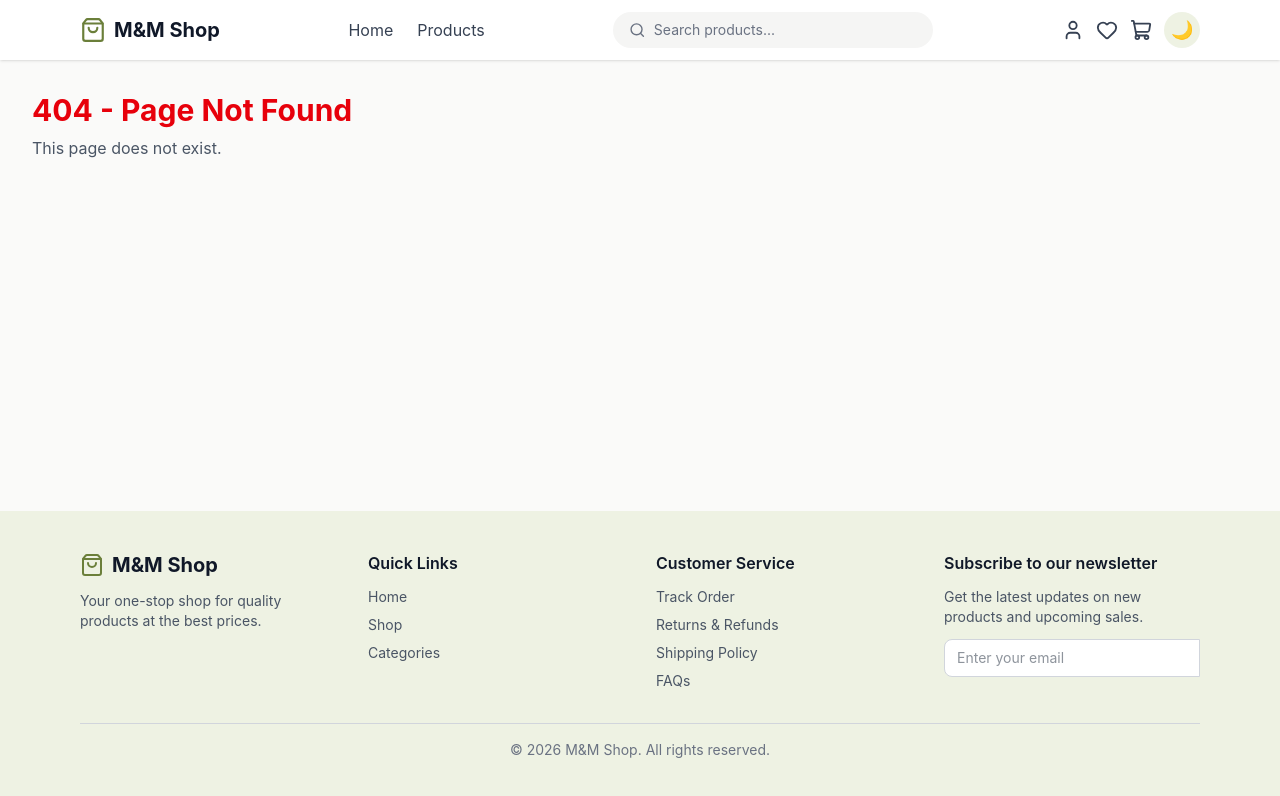
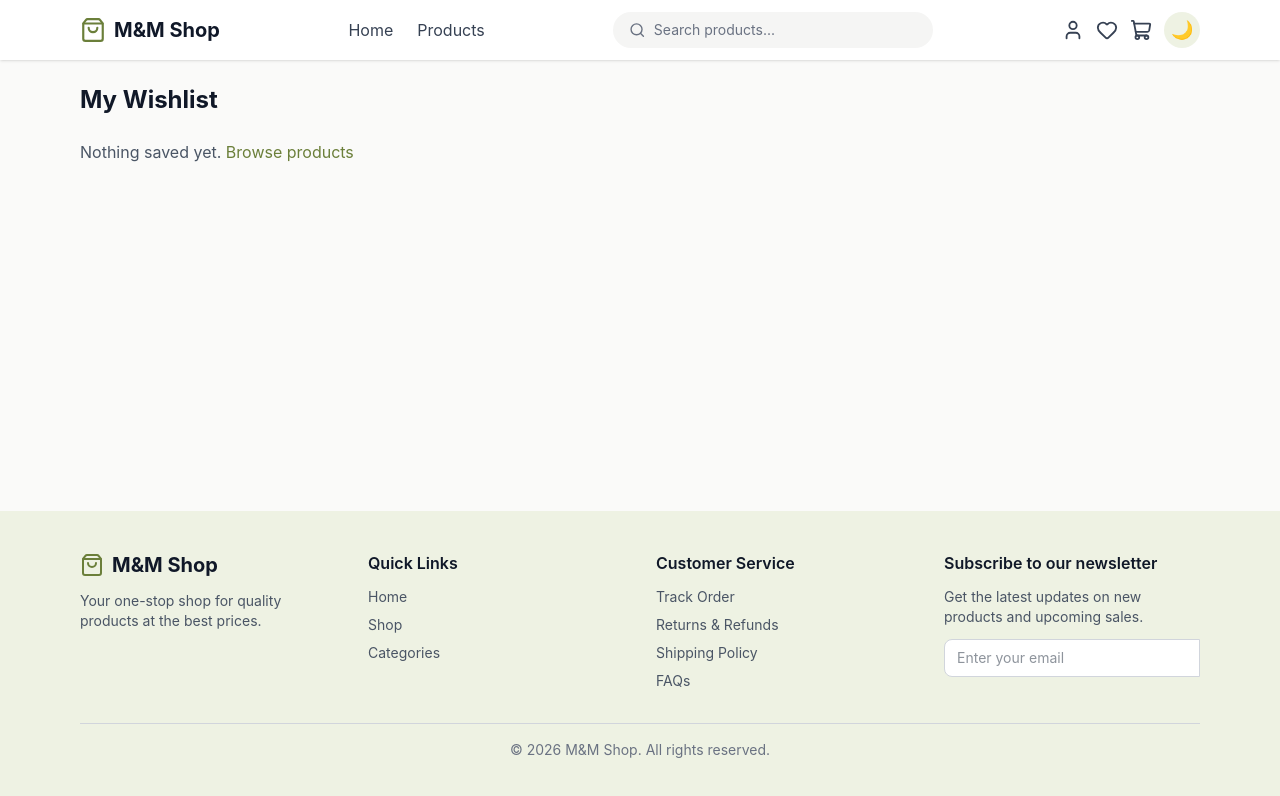
Before and after one commit to stackcode-wth/ecommerce-frontend, a React (Vite) app: page /wishlist in a window 1280 px wide. Shown: the top 796 px of the page. Built offline with nearby package versions, Linux system fonts and the light colour scheme.

Commit message:
adding wishlist

```diff
--- a/src/App.jsx
+++ b/src/App.jsx
@@ -8,6 +8,7 @@ import Cart from './pages/Cart';
 import Login from './pages/Login';
 import Register from './pages/Register';
 import NotFound from './pages/NotFound';
+import Wishlist from './pages/Wishlist';
 
 function App() {
   return (
@@ -23,6 +24,7 @@ function App() {
           <Route path="/login" element={<Login />} />
           <Route path="/register" element={<Register />} />
           <Route path="*" element={<NotFound />} />
+          <Route path="/wishlist" element={<Wishlist />} />
         </Routes>
       </main>
 
--- a/src/components/Navbar.jsx
+++ b/src/components/Navbar.jsx
@@ -3,12 +3,15 @@ import { Link, useNavigate } from 'react-router-dom';
 import { ShoppingBag, Search, Heart, ShoppingCart, Menu, X , User} from 'lucide-react';
 import ThemeToggle from './ThemeToggle';
 import { useCart } from '../context/CartContext';
+import { useWishlist } from '../context/WishlistContext';
+
 
 function Navbar() {
   const [menuOpen, setMenuOpen] = useState(false);
   const [searchText, setSearchText] = useState('');
   const navigate = useNavigate();
   const { cartCount } = useCart();
+  const { wishlistCount } = useWishlist();
 
   const navLinks = [
     { label: 'Home', path: '/' },
@@ -71,12 +74,15 @@ function Navbar() {
           >
             <User size={22} />
           </Link>
-          <button
-            aria-label="Wishlist"
-            className="text-gray-700 hover:text-brand dark:text-gray-200"
-          >
-            <Heart size={22} />
-          </button>
+
+          <Link to="/wishlist" aria-label="Wishlist" className="relative text-gray-700 hover:text-brand dark:text-gray-200">
+  <Heart size={22} />
+  {wishlistCount > 0 && (
+    <span className="absolute -top-2 -right-2 flex h-5 w-5 items-center justify-center rounded-full bg-brand text-xs text-white">
+      {wishlistCount}
+    </span>
+  )}
+</Link>
 
           <Link
   to="/cart"
--- a/src/components/ProductCard.jsx
+++ b/src/components/ProductCard.jsx
@@ -2,9 +2,12 @@ import { Link } from 'react-router-dom';
 import { Heart, Star, ShoppingCart } from 'lucide-react';
 import { useCart } from '../context/CartContext';
 import { formatCurrency } from '../utils/currency';
+import { useWishlist } from '../context/WishlistContext';
 
 function ProductCard({ product }) {
   const { addToCart } = useCart();
+  const { isWishlisted, toggleWishlist } = useWishlist();
+const liked = isWishlisted(product.id);
   return (
     <div className="flex flex-col overflow-hidden rounded-xl border border-gray-200 bg-card-light dark:border-dark-border dark:bg-dark-surface">
 
@@ -16,11 +19,14 @@ function ProductCard({ product }) {
           {product.image}
         </Link>
         <button
-          aria-label="Add to wishlist"
-          className="absolute right-3 top-3 flex h-8 w-8 items-center justify-center rounded-full bg-white text-gray-600 shadow-sm hover:text-red-500 dark:bg-dark-surface dark:text-gray-300"
-        >
-          <Heart size={16} />
-        </button>
+  onClick={() => toggleWishlist(product)}
+  aria-label={liked ? 'Remove from wishlist' : 'Add to wishlist'}
+  className={`absolute right-3 top-3 flex h-8 w-8 items-center justify-center rounded-full bg-white shadow-sm hover:text-red-500 dark:bg-dark-surface ${
+    liked ? 'text-red-500' : 'text-gray-600 dark:text-gray-300'
+  }`}
+>
+  <Heart size={16} className={liked ? 'fill-red-500' : ''} />
+</button>
       </div>
 
 
--- /dev/null
+++ b/src/context/WishlistContext.jsx
@@ -0,0 +1,39 @@
+import { createContext, useContext, useEffect, useState } from 'react';
+
+const WishlistContext = createContext();
+
+export function WishlistProvider({ children }) {
+  const [wishlistItems, setWishlistItems] = useState(() => {
+    const saved = localStorage.getItem('wishlist');
+    return saved ? JSON.parse(saved) : [];
+  });
+
+  useEffect(() => {
+    localStorage.setItem('wishlist', JSON.stringify(wishlistItems));
+  }, [wishlistItems]);
+
+  const isWishlisted = (id) => wishlistItems.some((item) => item.id === id);
+
+  const toggleWishlist = (product) => {
+    setWishlistItems((current) =>
+      current.some((item) => item.id === product.id)
+        ? current.filter((item) => item.id !== product.id)
+        : [...current, product]
+    );
+  };
+
+  const value = {
+    wishlistItems,
+    isWishlisted,
+    toggleWishlist,
+    wishlistCount: wishlistItems.length,
+  };
+
+  return (
+    <WishlistContext.Provider value={value}>{children}</WishlistContext.Provider>
+  );
+}
+
+export function useWishlist() {
+  return useContext(WishlistContext);
+}
--- a/src/main.jsx
+++ b/src/main.jsx
@@ -2,6 +2,7 @@ import { StrictMode } from 'react'
 import { createRoot } from 'react-dom/client'
 import { BrowserRouter } from 'react-router-dom'
 import { CartProvider } from './context/CartContext.jsx'
+import { WishlistProvider } from './context/WishlistContext.jsx'
 import './index.css'
 import App from './App.jsx'
 
@@ -9,7 +10,9 @@ createRoot(document.getElementById('root')).render(
   <StrictMode>
     <BrowserRouter>
       <CartProvider>
-        <App />
+       <WishlistProvider>
+    <App />
+  </WishlistProvider>
       </CartProvider>
     </BrowserRouter>
   </StrictMode>,
--- a/src/pages/ProductDetails.jsx
+++ b/src/pages/ProductDetails.jsx
@@ -3,10 +3,13 @@ import { ArrowLeft, Star, ShoppingCart, Heart } from 'lucide-react';
 import products from '../data/products';
 import { useCart } from '../context/CartContext';
 import { formatCurrency } from '../utils/currency';
+import { useWishlist } from '../context/WishlistContext';
+
 
 function ProductDetails() {
   const { id } = useParams();
     const { addToCart } = useCart();
+    const { isWishlisted, toggleWishlist } = useWishlist();
 
   const product = products.find((item) => item.id === Number(id));
 
@@ -86,11 +89,14 @@ function ProductDetails() {
               Add to Cart
             </button>
             <button
-              aria-label="Add to wishlist"
-              className="flex h-12 w-12 items-center justify-center rounded-lg border border-gray-300 text-gray-600 hover:text-red-500 dark:border-dark-border dark:text-gray-300"
-            >
-              <Heart size={20} />
-            </button>
+  onClick={() => toggleWishlist(product)}
+  aria-label="Toggle wishlist"
+  className={`flex h-12 w-12 items-center justify-center rounded-lg border border-gray-300 hover:text-red-500 dark:border-dark-border ${
+    isWishlisted(product.id) ? 'text-red-500' : 'text-gray-600 dark:text-gray-300'
+  }`}
+>
+  <Heart size={20} className={isWishlisted(product.id) ? 'fill-red-500' : ''} />
+</button>
           </div>
         </div>
       </div>
--- /dev/null
+++ b/src/pages/Wishlist.jsx
@@ -0,0 +1,28 @@
+import { Link } from 'react-router-dom';
+import ProductCard from '../components/ProductCard';
+import { useWishlist } from '../context/WishlistContext';
+
+function Wishlist() {
+  const { wishlistItems } = useWishlist();
+
+  return (
+    <div className="max-w-6xl mx-auto px-4 py-6">
+      <h1 className="text-2xl font-bold text-gray-900 dark:text-white">My Wishlist</h1>
+
+      {wishlistItems.length === 0 ? (
+        <p className="mt-6 text-gray-600 dark:text-gray-300">
+          Nothing saved yet.{' '}
+          <Link to="/products" className="text-brand hover:underline">Browse products</Link>
+        </p>
+      ) : (
+        <div className="mt-6 grid grid-cols-2 gap-4 md:grid-cols-3 lg:grid-cols-4">
+          {wishlistItems.map((product) => (
+            <ProductCard key={product.id} product={product} />
+          ))}
+        </div>
+      )}
+    </div>
+  );
+}
+
+export default Wishlist;
```
